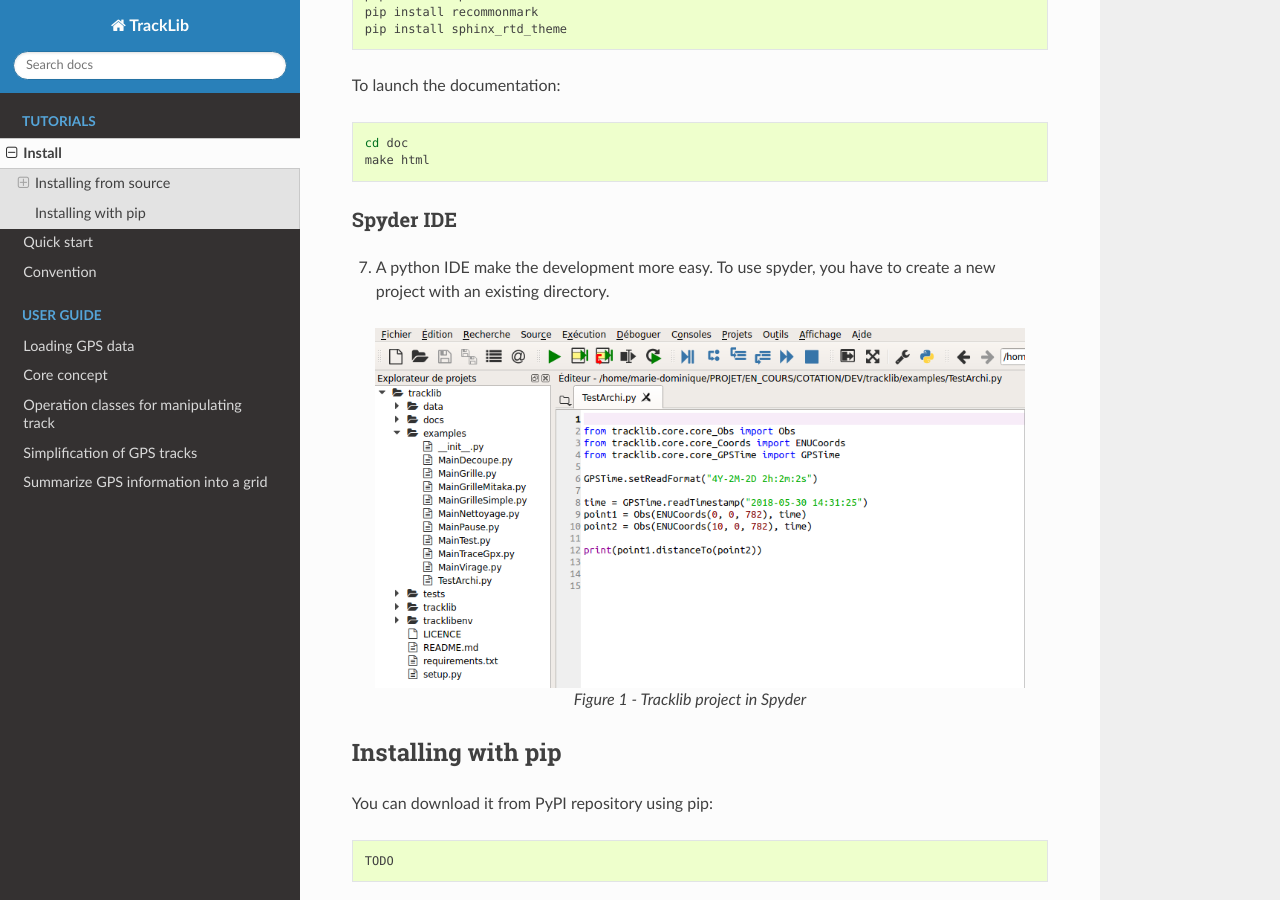
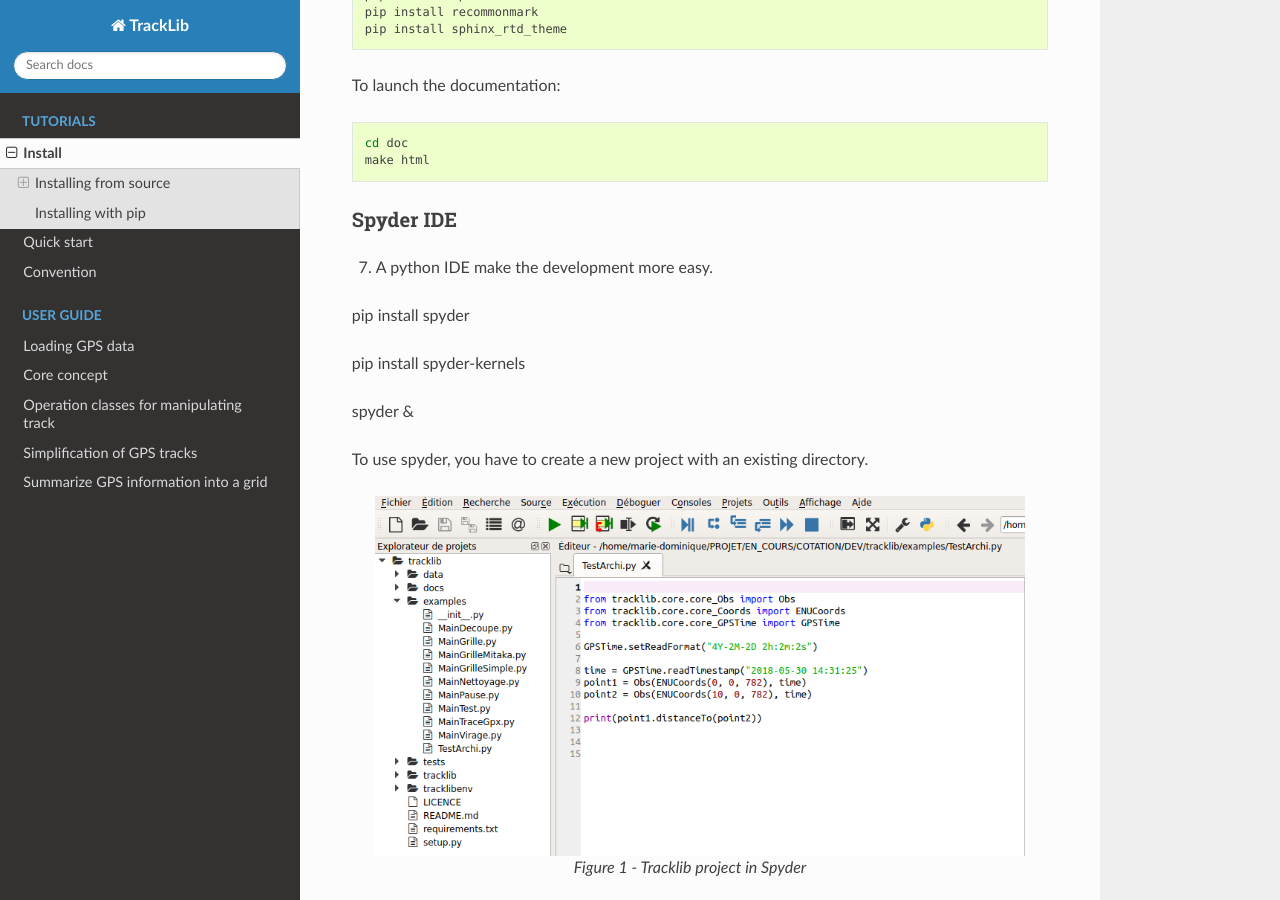
Before and after one commit to umrlastig/tracklib, a Sphinx documentation site: the page built from doc/source/install.rst, in a window 1280 px wide and 900 px high, scrolled down 1165 px. Built offline with Sphinx 7.4.7 and the Read the Docs theme 2.0.0, drawn with Linux system fonts in a browser that asks for light colours.

Commit message:
doc install

```diff
--- a/doc/source/install.rst
+++ b/doc/source/install.rst
@@ -82,7 +82,16 @@
 Spyder IDE
 -------------
 
-7. A python IDE make the development more easy. To use spyder, you have to create a new project with an existing directory.
+7. A python IDE make the development more easy.
+
+pip install spyder
+
+pip install spyder-kernels
+
+spyder &
+
+
+To use spyder, you have to create a new project with an existing directory.
 
 .. container:: centerside
 
```
